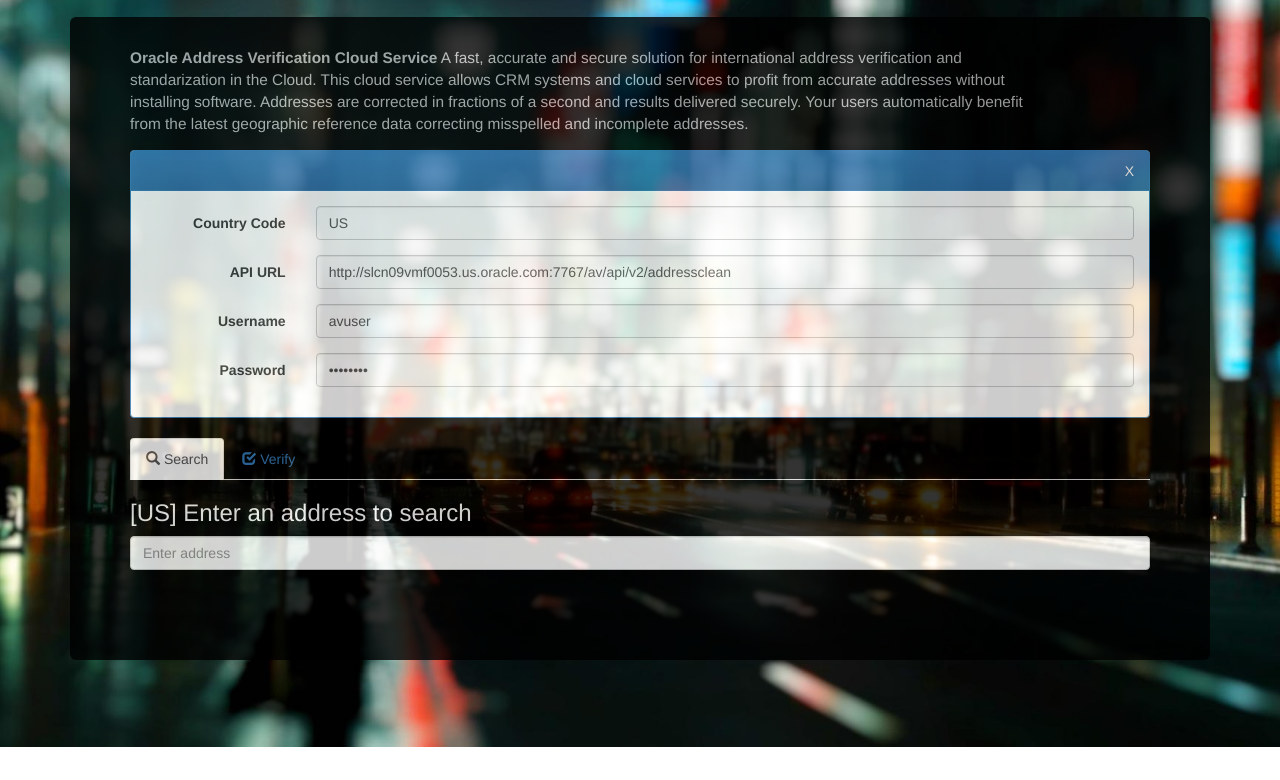
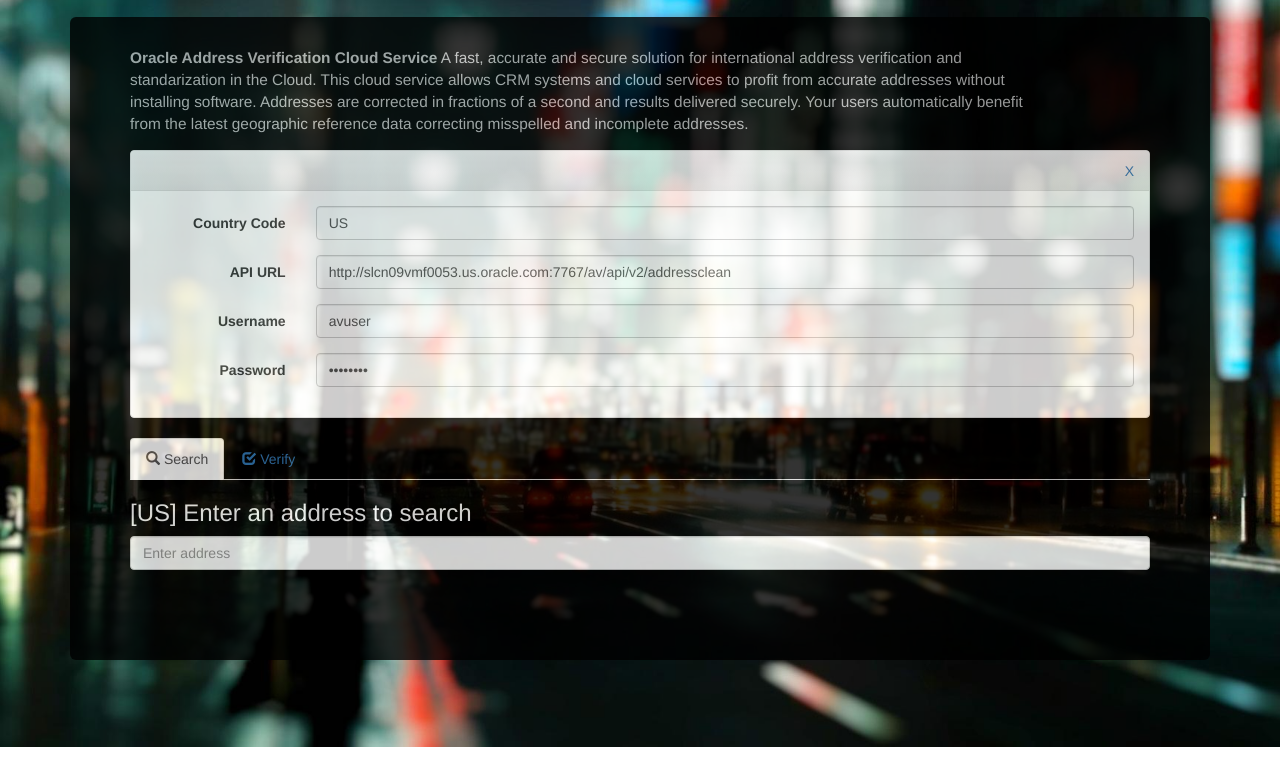
Before and after one commit to darenr/avcs, a plain HTML site: page static/index.htm in a window 1280 px wide. Both pictures are taken after a click on the link "Options". Shown: the part 53-833 px from the top of the page. Drawn offline with nearby package versions, Linux system fonts and the light colour scheme.

Commit message:
change panel color

```diff
--- a/static/index.htm
+++ b/static/index.htm
@@ -67,10 +67,10 @@
           </tr>
         </table>
 
-        <div class="collapse panel panel-primary" id="collapseOptions">
+        <div class="collapse panel panel-default" id="collapseOptions">
           <div class="panel-heading" style="height: 40px;">
             <a data-toggle="collapse" href="#collapseOptions" aria-expanded="false" aria-controls="collapseOptions">
-              <span style="float: right; color: white;">X</span>
+              <span style="float: right;">X</span>
             </a>
           </div>
           <div class="panel-body">
```
